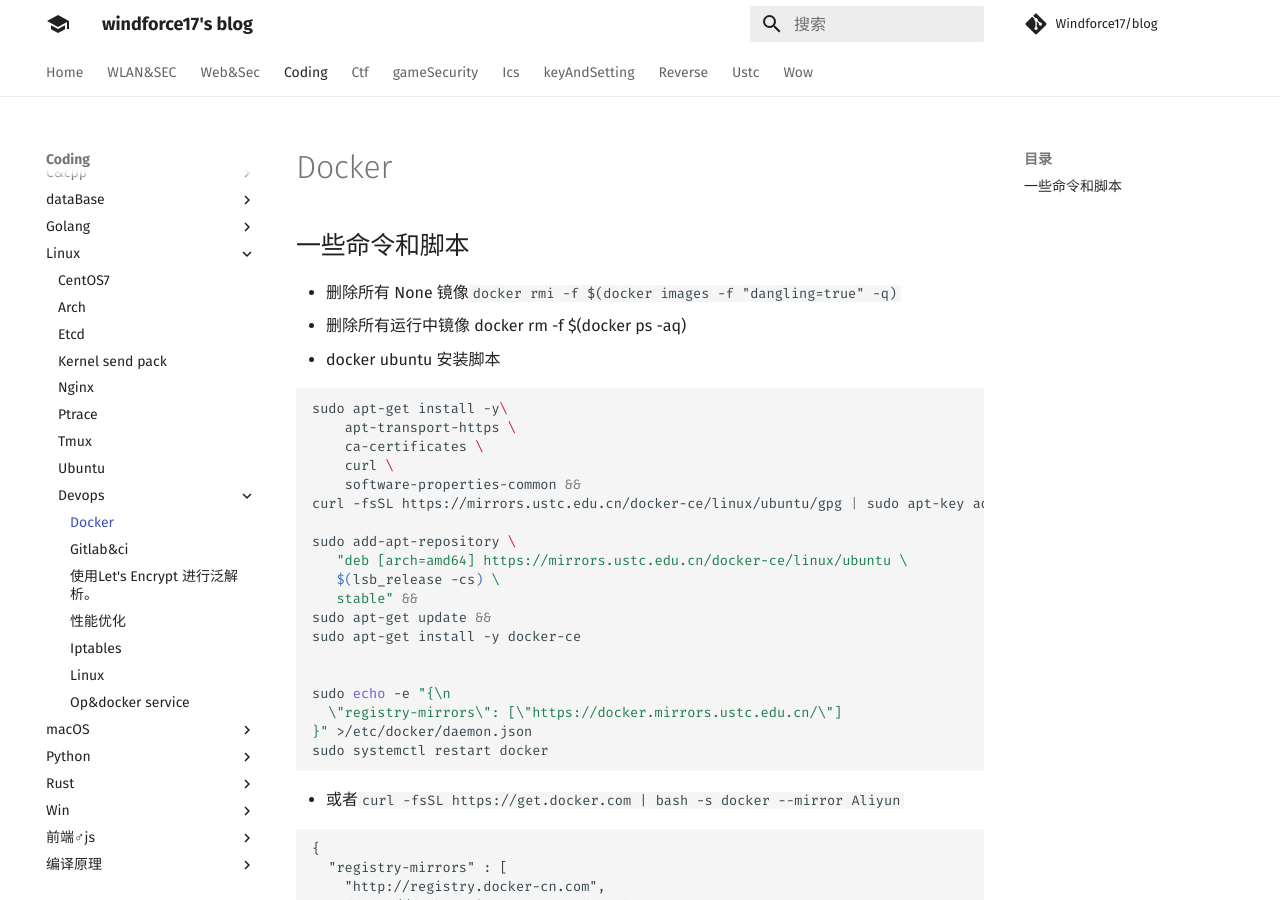
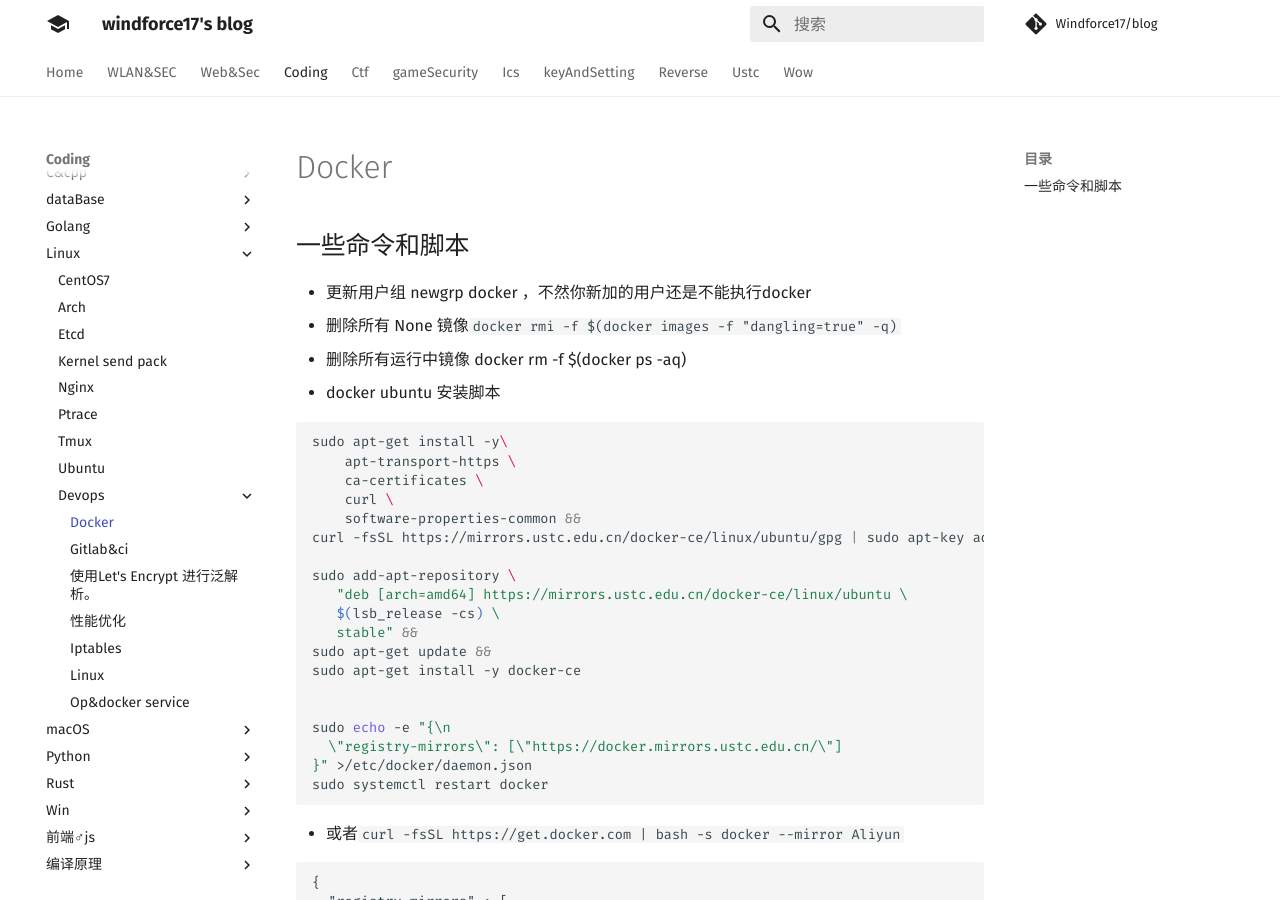
Before and after one commit to Windforce17/blog, an MkDocs documentation site: the page built from docs/coding/linux/devops/docker.md, in a window 1280 px wide and 900 px high. Built offline with MkDocs 1.6.1 and Material for MkDocs 9.7.7, drawn with Linux system fonts in a browser that asks for light colours; comment, search, counter and statistics services are not loaded.

Commit message:
update docker

```diff
--- a/docs/coding/linux/devops/docker.md
+++ b/docs/coding/linux/devops/docker.md
@@ -1,5 +1,5 @@
 ## 一些命令和脚本
-
+- 更新用户组 newgrp docker ，不然你新加的用户还是不能执行docker
 - 删除所有 None 镜像`docker rmi -f $(docker images -f "dangling=true" -q)`
 - 删除所有运行中镜像 docker rm -f \$(docker ps -aq)
 - docker ubuntu 安装脚本
```
